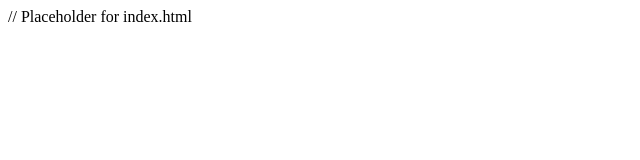
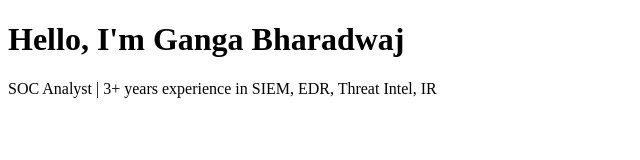
Before and after one commit to bintu-web/ganga-bharadwaj.github.io, a website: page index.html in a window 1280 px wide. Shown: the whole page, without its empty margins (0-640 px from the left). Drawn offline with Linux system fonts and the light colour scheme.

Commit message:
Update index.html

```diff
--- a/index.html
+++ b/index.html
@@ -1 +1,14 @@
-// Placeholder for index.html
+<!DOCTYPE html>
+<html lang="en">
+<head>
+  <meta charset="UTF-8" />
+  <meta name="viewport" content="width=device-width, initial-scale=1.0"/>
+  <title>Ganga Bharadwaj | SOC Analyst Portfolio</title>
+</head>
+<body>
+  <h1>Hello, I'm Ganga Bharadwaj</h1>
+  <p>SOC Analyst | 3+ years experience in SIEM, EDR, Threat Intel, IR</p>
+
+  <script src="src/portfolio.js"></script>
+</body>
+</html>
```
